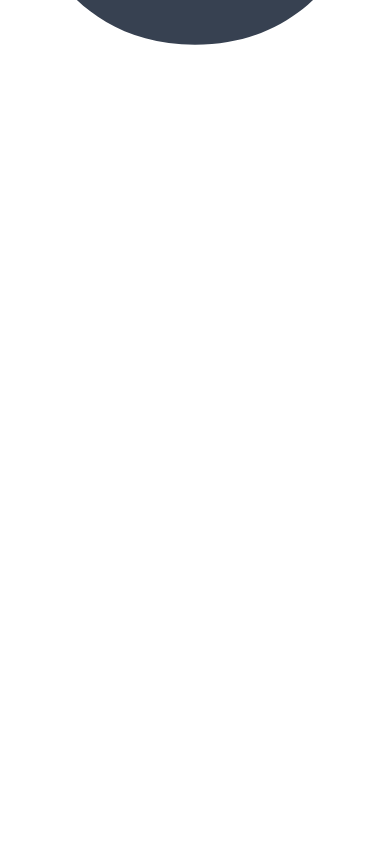
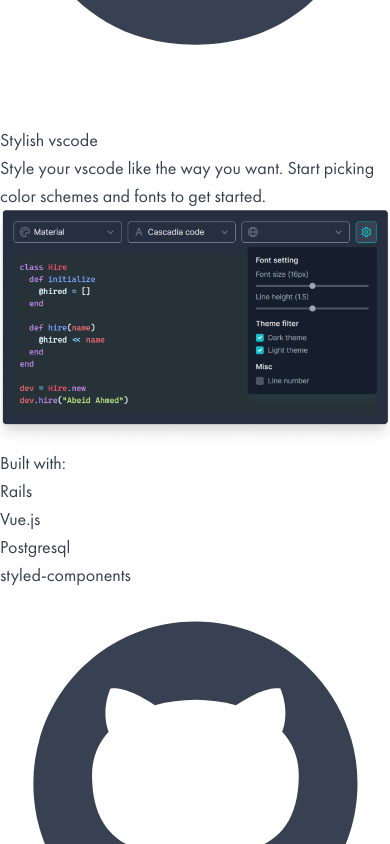
Before and after one commit to abeidahmed/portfolio, a Next.js app: page / in a window 390 px wide. Shown: the part 3580-4424 px from the top of the page. Before the commit the page ends 3706 px from the top, so only its background shows below. Built offline with nearby package versions, Linux system fonts and the light colour scheme.

Commit message:
Add stylish-vscode project

```diff
--- a/components/Project/index.js
+++ b/components/Project/index.js
@@ -4,7 +4,7 @@ import { Showcase } from 'components/Showcase';
 export function Project({ classNames, title, description, images, frameworks }) {
   return (
     <section
-      className={`flex flex-col justify-between min-h-screen px-4 text-yellow-900 bg-yellow-300 sm:px-16 lg:px-4 ${classNames}`}
+      className={`flex flex-col justify-between min-h-screen px-4 sm:px-16 lg:px-4 ${classNames}`}
     >
       <span className="flex-shrink-0 h-16" aria-hidden={true}></span>
       <article className="flex items-center flex-1 md:justify-center">
--- a/components/Showcase/index.js
+++ b/components/Showcase/index.js
@@ -2,7 +2,7 @@ import { Icon } from 'components/Icons';
 
 export function Showcase({ githubLink, liveLink }) {
   return (
-    <ul className="flex items-center justify-end mt-6 space-x-5 text-yellow-700 sm:justify-start sm:mt-0">
+    <ul className="flex items-center justify-end mt-6 space-x-5 sm:justify-start sm:mt-0">
       <li>
         <a
           href={githubLink}
--- a/pages/index.js
+++ b/pages/index.js
@@ -1,5 +1,6 @@
 import { Intro } from 'components/Intro';
 import FeederFish from 'projects/feederFish';
+import StylishVscode from 'projects/stylishVscode';
 
 export default function Index() {
   return (
@@ -9,6 +10,7 @@ export default function Index() {
       </div>
       <div className="lg:col-span-7 lg:overflow-y-auto lg:flex lg:flex-col lg:h-screen">
         <FeederFish />
+        <StylishVscode />
       </div>
     </main>
   );
--- a/projects/feederFish/index.js
+++ b/projects/feederFish/index.js
@@ -1,6 +1,6 @@
 import { Project } from 'components/Project';
 
-export default function () {
+export default function FeederFish() {
   return (
     <Project
       classNames="text-yellow-900 bg-yellow-300"
--- /dev/null
+++ b/projects/stylishVscode/index.js
@@ -0,0 +1,21 @@
+import { Project } from 'components/Project';
+
+export default function StylishVscode() {
+  return (
+    <Project
+      classNames="bg-gray-900 text-gray-300"
+      title="Stylish vscode"
+      description="Style your vscode like the way you want. Start picking color schemes and fonts to get started."
+      images={
+        <>
+          <img
+            src="/img/stylishVscode/stylish-vscode-all.png"
+            alt="Screenshot of feeder fish"
+            className="mx-auto"
+          />
+        </>
+      }
+      frameworks={['Rails', 'Vue.js', 'Postgresql', 'styled-components']}
+    />
+  );
+}
```
Also changed, not shown: public/img/stylishVscode/stylish-vscode-all.png (added).
